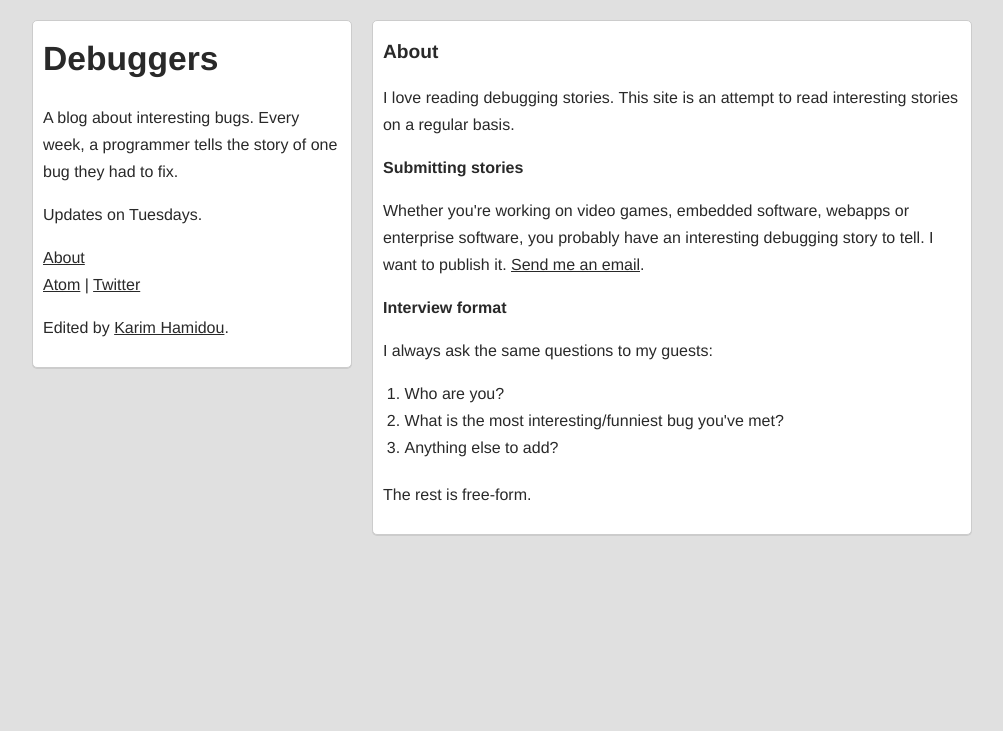
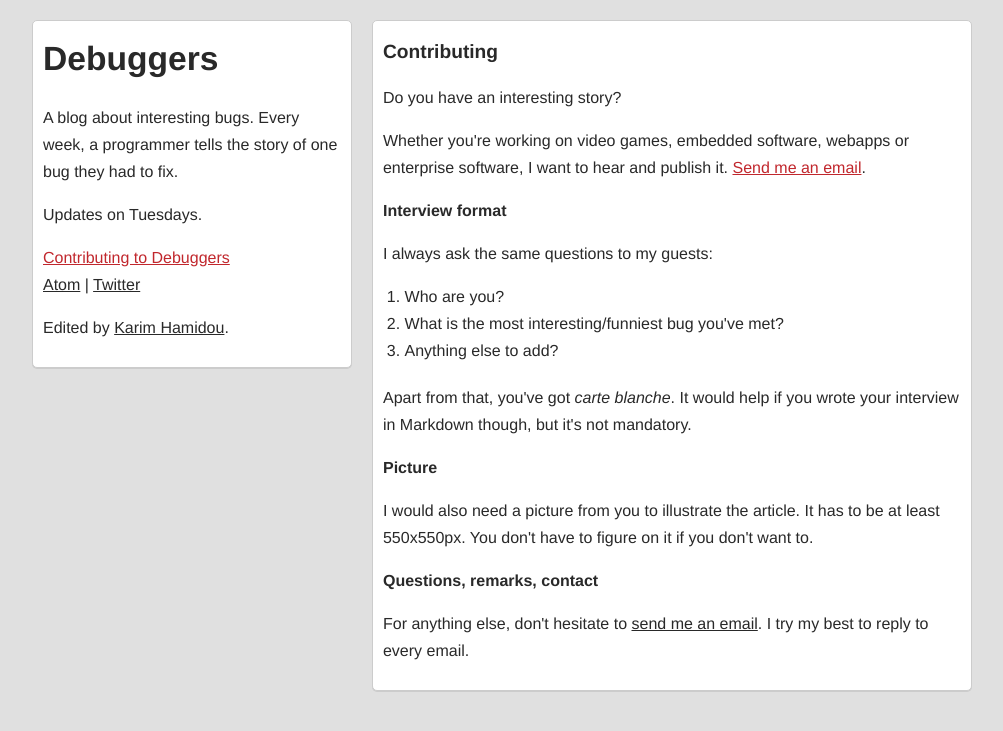
Before and after one commit to khamidou/debuggers, a Jekyll site: the page built from about.html, in a window 1280 px wide. Shown: the top 731 px of the page, without its empty margins (128-1131 px from the left). Built offline with Jekyll 4.4.1, drawn with Linux system fonts in a browser that asks for light colours.

Commit message:
favicon + contributor guide

```diff
--- a/_layouts/default.html
+++ b/_layouts/default.html
@@ -3,8 +3,9 @@
     <head>
         <meta charset="utf-8">
         <meta http-equiv="X-UA-Compatible" content="IE=edge,chrome=1">
-        <title>{{ page.title }}</title>
+        <title>{{ page.title }} - A blog about interesting bugs</title>
         <meta name="viewport" content="width=device-width">
+        <link href="/images/favicon.ico" rel="icon" type="image/x-icon" />
 
         <!-- syntax highlighting CSS -->
         <link rel="stylesheet" href="/css/gridiculous.css">
@@ -29,7 +30,8 @@
                       Updates on Tuesdays.
                   </p>
                   <ul>
-                      <li><a href="/about.html">About</a></li>
+                      <li ><a href="/about.html" class="important">Contributing to Debuggers</a></li>
+                      <li></li>
                       {% comment %}
                       <li><a href="/archives.html">Archives</a></li>
                       {% endcomment %}
--- a/about.html
+++ b/about.html
@@ -1,20 +1,26 @@
 ---
 layout: default
-title:  About
+title:  About Debuggers
 date:   2014-05-01 11:08:23
 ---
 
 <div class="post" style="padding-top: 15px">
+{% comment %}
 <h1>About</h1>
 
 <p>
 I love reading debugging stories. This site is an attempt to read interesting stories on a regular basis.
 </p>
 
-<h2>Submitting stories</h2>
+{% endcomment %}
+<h1 id="contribute">Contributing</h1>
 
 <p>
-Whether you're working on video games, embedded software, webapps or enterprise software, you probably have an interesting debugging story to tell. I want to publish it. <a href="mailto:karim@debuggers.co">Send me an email</a>.
+Do you have an interesting story?
+</p>
+
+<p>
+Whether you're working on video games, embedded software, webapps or enterprise software, I want to hear and publish it. <a href="mailto:karim@debuggers.co" class="important">Send me an email</a>.
 </p>
 
 <h2>Interview format</h2>
@@ -30,6 +36,17 @@ I always ask the same questions to my guests:
 </ol>
 
 <p>
-The rest is free-form.
+Apart from that, you've got <i>carte blanche</i>. It would help if you wrote your interview in Markdown though, but it's not mandatory.
+</p>
+
+<h2>Picture</h2>
+
+<p>
+I would also need a picture from you to illustrate the article. It has to be at least 550x550px. You don't have to figure on it if you don't want to.
+</p>
+
+<h2>Questions, remarks, contact</h2>
+<p>
+For anything else, don't hesitate to <a href="mailto:karim@debuggers.co">send me an email</a>. I try my best to reply to every email.
 </p>
 </div>
--- a/css/main.css
+++ b/css/main.css
@@ -181,3 +181,7 @@ h2 a:visited { color: #292929; }
     padding-right: 3px;
     box-shadow: 0px 0.5px #ccc;
 }
+
+a.important {
+    color: #c1272D;
+}
```
Also changed, not shown: images/favicon.ico (added).
